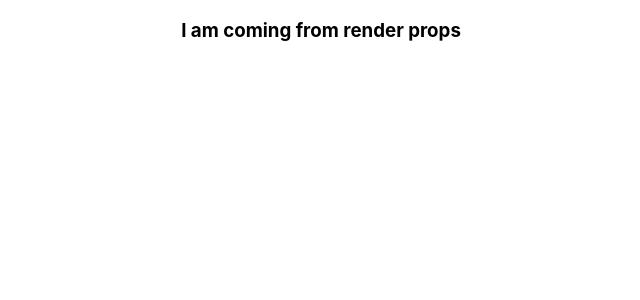
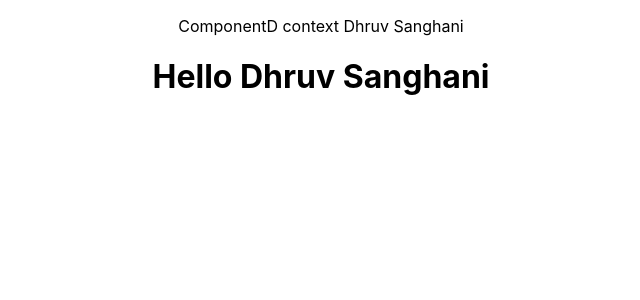
Before and after one commit to dhruvS37/BookStore, a React (Create React App) app: page / in a window 1280 px wide. Shown: the top 300 px of the page, without its empty margins (319-959 px from the left). Built offline with nearby package versions, Linux system fonts and the light colour scheme.

Commit message:
Day 10 complete

```diff
--- a/src/App.js
+++ b/src/App.js
@@ -11,6 +11,8 @@ import LifeCycleA from './components/LifeCycleA';
 import FocusInput from './components/FocusInput';
 import UserList from './components/UserList';
 import RenderPropComponents from './components/RenderPropComponents';
+import ComponentC from './components/ComponentC';
+import { UserProvider } from './components/userContext';
 
 class App extends React.Component {
 
@@ -71,9 +73,13 @@ class App extends React.Component {
 
         {/* <Home/> */}
 
-        <RenderPropComponents render={()=>(
+        {/* <RenderPropComponents render={()=>(
             <h3>I am coming from render props</h3>
-        )}/>
+        )}/> */}
+
+        <UserProvider value='Dhruv Sanghani'>
+          <ComponentC/>
+        </UserProvider>
 
       </div>
     );
--- /dev/null
+++ b/src/components/ComponentC.js
@@ -0,0 +1,13 @@
+import React, { Component } from 'react'
+import ComponentD from './ComponentD'
+class ComponentC extends Component {
+  render() {
+    return (
+      <div>
+            <ComponentD/>
+      </div>
+    )
+  }
+}
+
+export default ComponentC
--- /dev/null
+++ b/src/components/ComponentD.js
@@ -0,0 +1,19 @@
+import React, { Component } from 'react'
+import ComponentE from './ComponentE'
+import userContext from './userContext'
+
+class ComponentD extends Component {
+  render() {
+    return (
+      <div>
+        <p>ComponentD context {this.context}</p>
+        <ComponentE/>
+      </div>
+    )
+  }
+}
+
+// Second method for context but can't be used when Consuming multiple context
+ComponentD.contextType=userContext
+
+export default ComponentD
--- /dev/null
+++ b/src/components/ComponentE.js
@@ -0,0 +1,21 @@
+import React, { Component } from 'react'
+import { UserConsumer } from './userContext'
+
+class ComponentE extends Component {
+  render() {
+    return (
+        <UserConsumer>
+            {
+                (username) =>{
+                    return(
+                        <h1>Hello {username}</h1>
+                    )
+                }
+            }
+        </UserConsumer>
+
+    )
+  }
+}
+
+export default ComponentE
--- /dev/null
+++ b/src/components/userContext.js
@@ -0,0 +1,10 @@
+import React from "react";
+
+const userContext = React.createContext("Guest")
+
+const UserProvider = userContext.Provider
+const UserConsumer = userContext.Consumer
+
+
+export {UserProvider,UserConsumer}
+export default userContext
```
